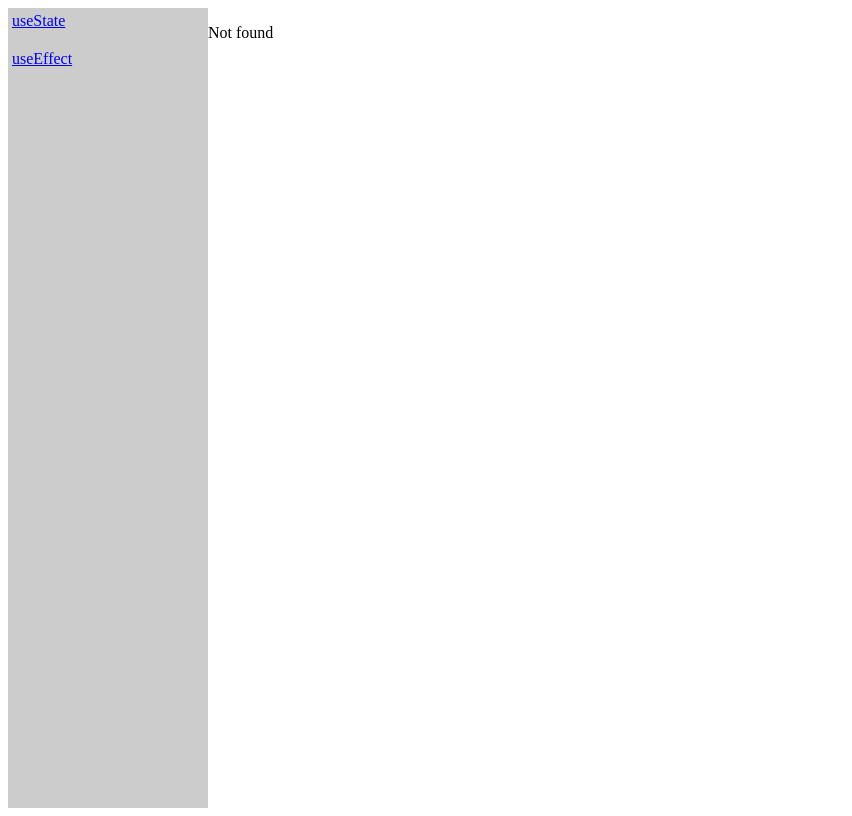
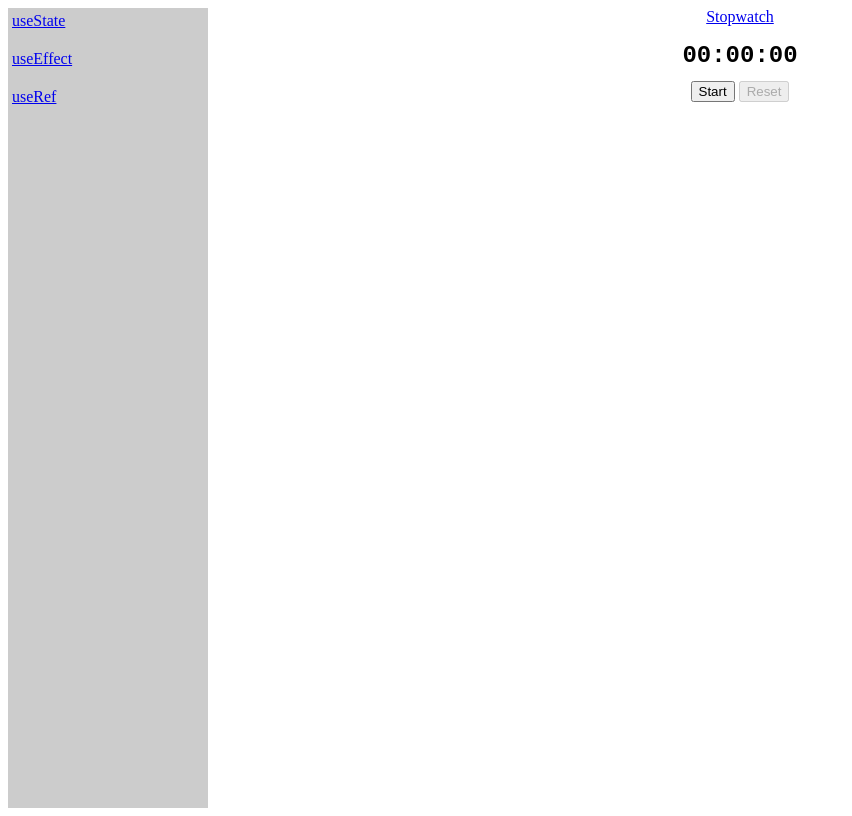
Before and after one commit to handikade/dikachan-wants-to-learn-react-hooks, a React (Vite) app: page /ref/stopwatch in a window 1280 px wide. Before the commit this address had no page. Shown: the whole page, without its empty margins (0-852 px from the left). Built offline with nearby package versions, Linux system fonts and the light colour scheme.

Commit message:
feat: use ref loks good

```diff
--- a/src/App.tsx
+++ b/src/App.tsx
@@ -1,6 +1,7 @@
 import { Link, Navigate, Outlet, Route, Routes } from "react-router-dom";
 import UseStateExample from "./topics/01-state/UseState";
 import UseEffectExample from "./topics/02-effect/UseEffect";
+import UseRefExample from "./topics/03-ref/UseRef";
 
 const Layout = () => {
   return (
@@ -12,6 +13,9 @@ const Layout = () => {
           </div>
           <div style={{ padding: "4px" }}>
             <Link to="/effect">useEffect</Link>
+          </div>
+          <div style={{ padding: "4px" }}>
+            <Link to="/ref">useRef</Link>
           </div>
         </nav>
       </div>
@@ -29,6 +33,7 @@ function App() {
         <Route index element={<Navigate to="/state" replace />} />
         <Route path="state/*" element={<UseStateExample />} />
         <Route path="effect/*" element={<UseEffectExample />} />
+        <Route path="ref/*" element={<UseRefExample />} />
         <Route path="*" element={<p>Not found</p>} />
       </Route>
     </Routes>
--- /dev/null
+++ b/src/topics/03-ref/UseRef.tsx
@@ -0,0 +1,144 @@
+import { useEffect, useRef, useState } from "react";
+import { Link, Navigate, Outlet, Route, Routes } from "react-router-dom";
+
+const UseRefExample = () => {
+  return (
+    <div style={{ margin: "0 auto", maxWidth: "800px" }}>
+      <Routes>
+        <Route element={<Layout />}>
+          <Route index element={<Navigate to="stopwatch" replace />} />
+          <Route path="stopwatch" element={<Stopwatch />} />
+        </Route>
+      </Routes>
+    </div>
+  );
+};
+
+export default UseRefExample;
+
+function Layout() {
+  return (
+    <div>
+      <nav
+        style={{
+          display: "flex",
+          alignItems: "center",
+          justifyContent: "center",
+          gap: "12px",
+          marginBottom: "16px",
+        }}
+      >
+        <Link to="/ref/stopwatch">Stopwatch</Link>
+      </nav>
+      <Outlet />
+    </div>
+  );
+}
+
+function formatElapsed(ms: number): string {
+  ms = Math.max(0, Math.floor(Number(ms) || 0));
+
+  const totalSeconds = Math.floor(ms / 1000);
+  const minutes = Math.floor(totalSeconds / 60);
+  const seconds = totalSeconds % 60;
+  const centiseconds = Math.floor((ms % 1000) / 10); // ms/10, 0..99
+
+  const pad2 = (n: number) => String(n).padStart(2, "0");
+  return `${pad2(minutes)}:${pad2(seconds)}:${pad2(centiseconds)}`;
+}
+
+function Stopwatch() {
+  const [time, setTime] = useState(0); // in ms
+  const [state, setState] = useState<"idle" | "paused" | "running">("idle");
+  const intervalRef = useRef<ReturnType<typeof setInterval> | null>(null);
+
+  useEffect(() => {
+    return () => {
+      if (intervalRef.current !== null) {
+        clearInterval(intervalRef.current);
+        intervalRef.current = null;
+      }
+    };
+  }, []);
+
+  const start = () => {
+    if (intervalRef.current !== null) return;
+    setState("running");
+    intervalRef.current = setInterval(() => {
+      setTime((prev) => prev + 10);
+    }, 10);
+  };
+
+  const resume = () => {
+    start();
+  };
+
+  const pause = () => {
+    setState("paused");
+    if (intervalRef.current !== null) {
+      clearInterval(intervalRef.current);
+      intervalRef.current = null;
+    }
+  };
+
+  const reset = () => {
+    setTime(0);
+    setState("idle");
+
+    if (intervalRef.current !== null) {
+      clearInterval(intervalRef.current);
+      intervalRef.current = null;
+    }
+  };
+
+  const buttonDict = {
+    idle: (
+      <button type="button" onClick={start}>
+        Start
+      </button>
+    ),
+    paused: (
+      <button type="button" onClick={resume}>
+        Resume
+      </button>
+    ),
+    running: (
+      <button type="button" onClick={pause}>
+        Pause
+      </button>
+    ),
+  };
+
+  const btnAction = buttonDict[state];
+
+  const timeFormatted = formatElapsed(time);
+
+  return (
+    <div>
+      <div
+        style={{
+          textAlign: "center",
+          fontSize: "24px",
+          fontWeight: "bold",
+          fontFamily: "monospace",
+          marginBottom: "12px",
+        }}
+      >
+        {timeFormatted}
+      </div>
+      <div
+        style={{
+          display: "flex",
+          alignItems: "center",
+          justifyContent: "center",
+          gap: "4px",
+        }}
+      >
+        {btnAction}
+        <button type="button" onClick={reset} disabled={state === "idle"}>
+          Reset
+        </button>
+      </div>
+    </div>
+  );
+}
```
